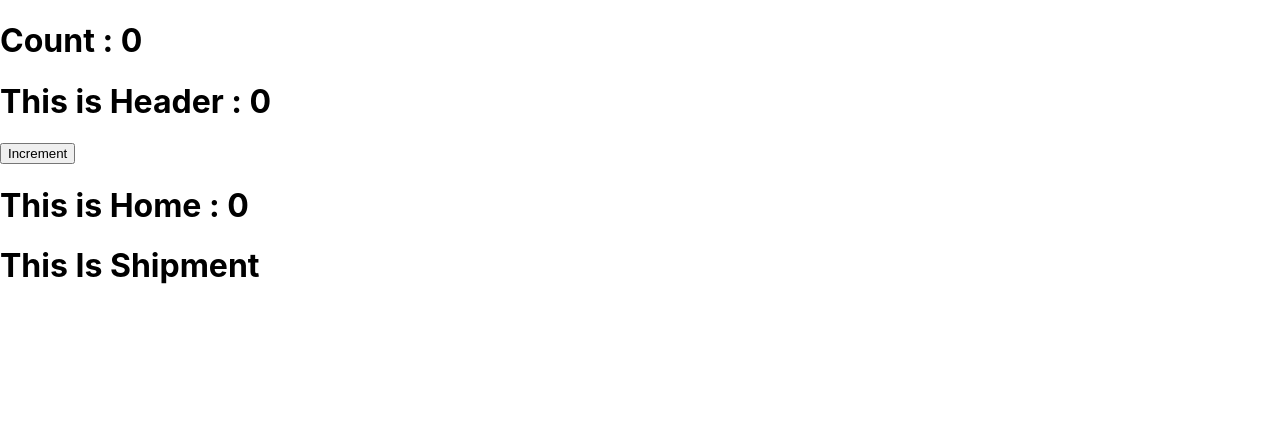
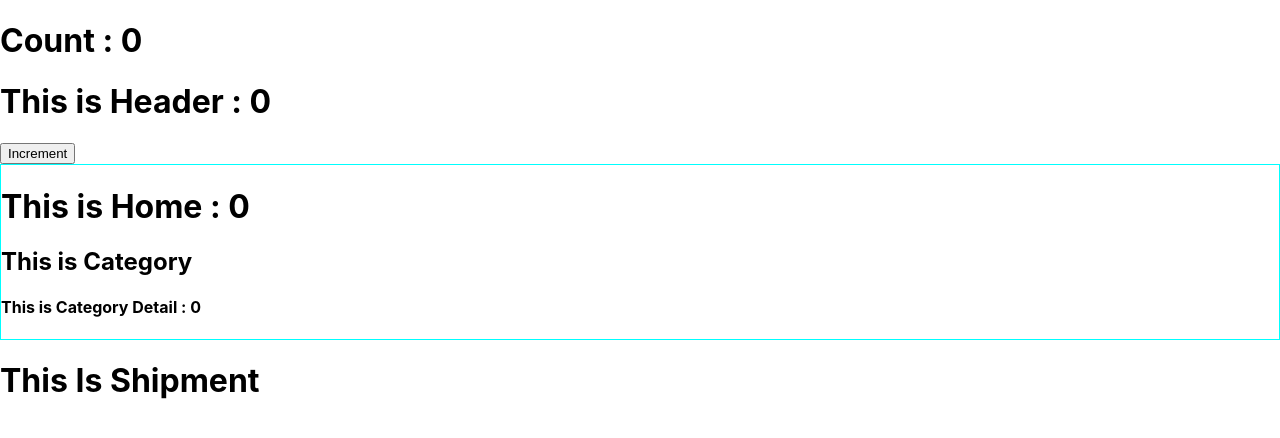
Before and after one commit to Prodip2416/react-exercise, a React (Create React App) app in the folder context-api/: page / in a window 1280 px wide. Shown: the top 438 px of the page. Built offline with nearby package versions, Linux system fonts and the light colour scheme.

Commit message:
Share data to grandchildren

```diff
--- /dev/null
+++ b/context-api/src/components/Category/Category.js
@@ -0,0 +1,13 @@
+import React from 'react';
+import CategoryDetail from '../CategoryDetail/CategoryDetail';
+
+const Category = (props) => {
+    return (
+        <div>
+            <h2>This is Category</h2>
+            <CategoryDetail count={props.count}/>
+        </div>
+    );
+};
+
+export default Category;
--- /dev/null
+++ b/context-api/src/components/CategoryDetail/CategoryDetail.js
@@ -0,0 +1,11 @@
+import React from 'react';
+
+const CategoryDetail = (props) => {
+    return (
+        <div>
+            <h4>This is Category Detail : {props.count}</h4>
+        </div>
+    );
+};
+
+export default CategoryDetail;
--- a/context-api/src/components/Home/Home.js
+++ b/context-api/src/components/Home/Home.js
@@ -1,10 +1,12 @@
 import React from 'react';
+import Category from '../Category/Category';
 
 const Home = (p) => {
     const { count } = p;
     return (
-        <div>
+        <div style={{border: '1px solid cyan'}}>
             <h1>This is Home : {count}</h1>
+            <Category count={count}/>
         </div>
     );
 };
```
